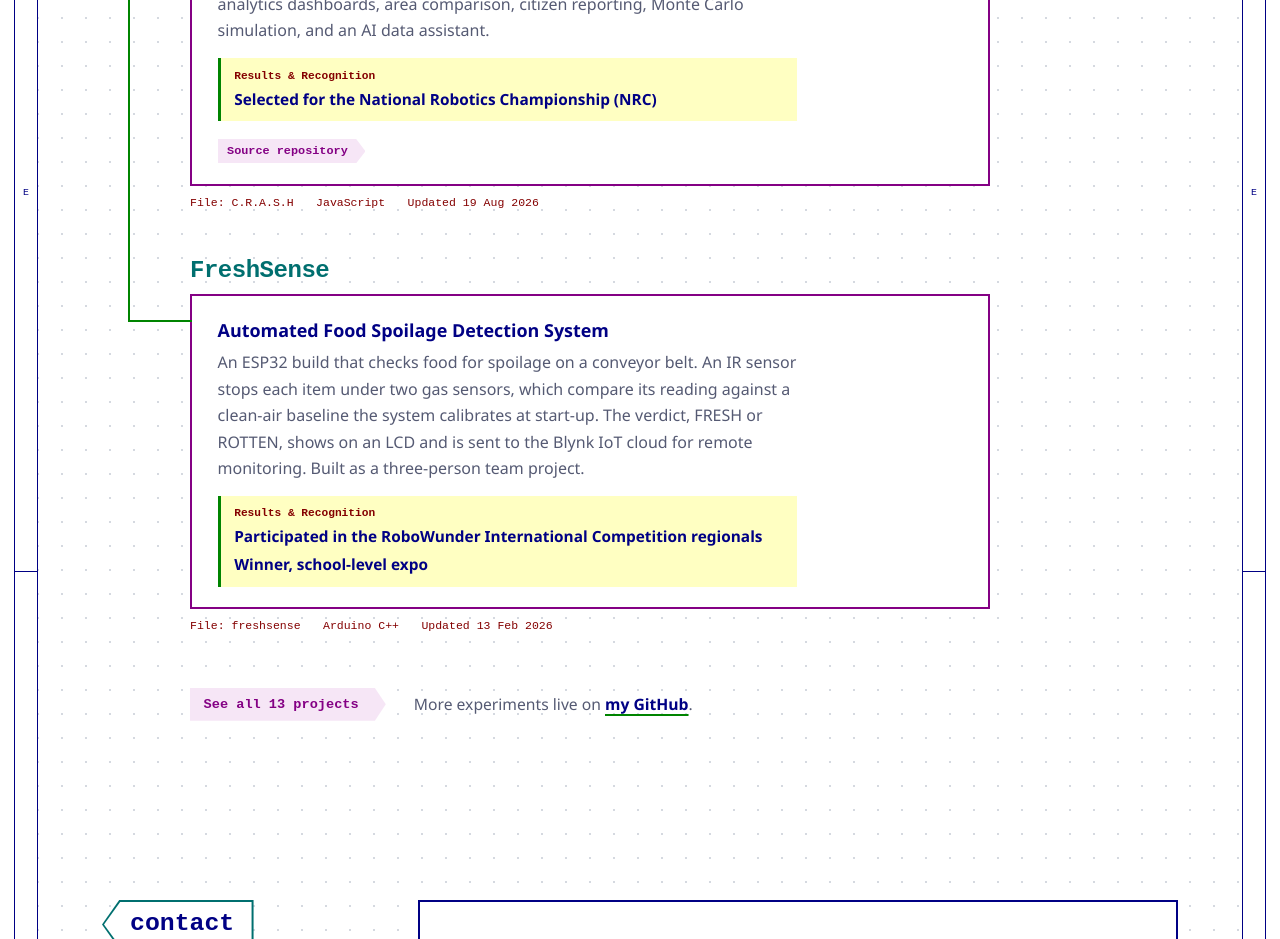
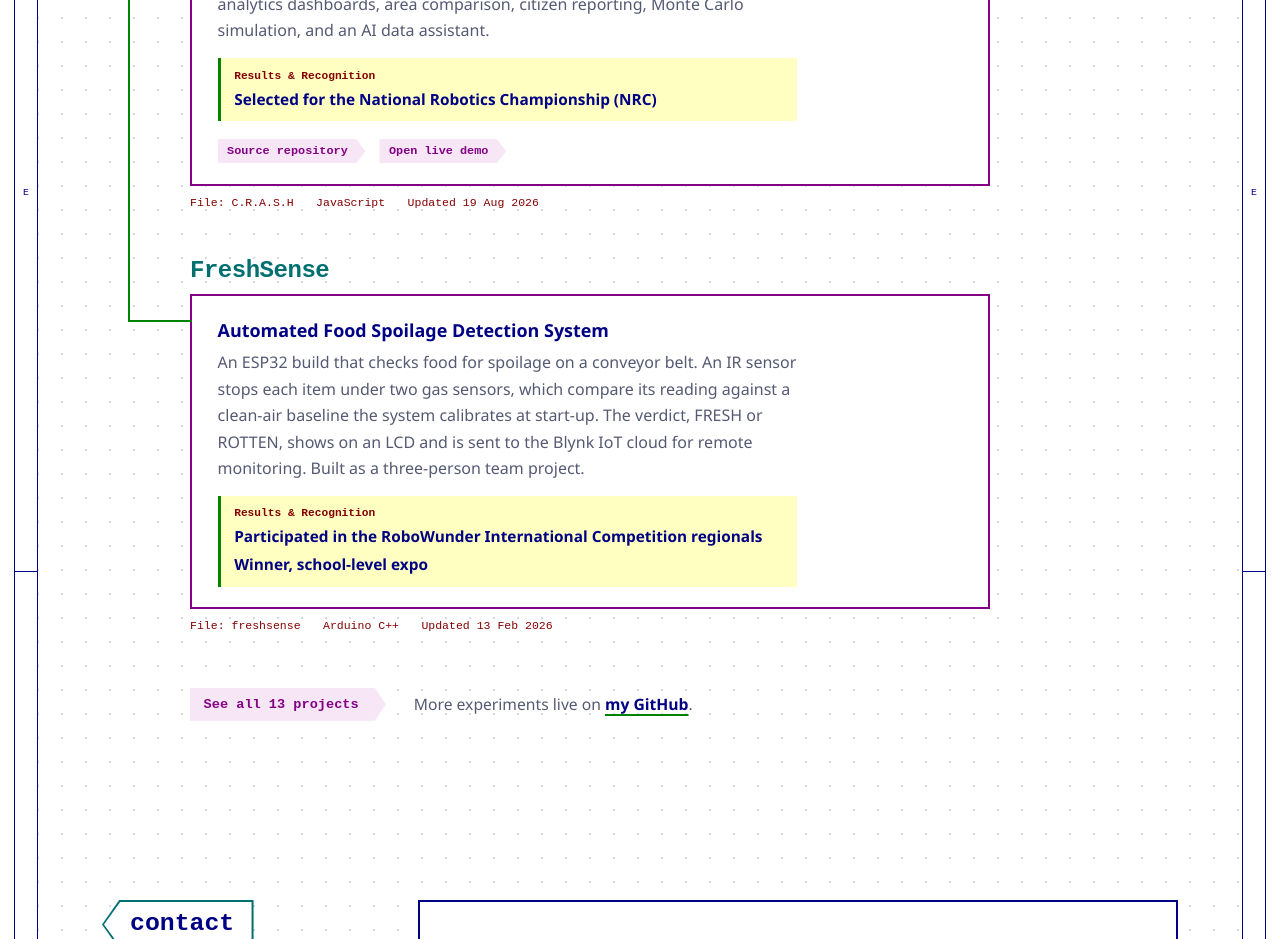
Before and after one commit to abivan100-stack/abivan-portfolio, a React (Vite) app: page / in a window 1280 px wide. Shown: the part 3260-4199 px from the top of the page. Built offline with nearby package versions, Linux system fonts and the light colour scheme; a web font is replaced by a local one.

Commit message:
Add Render live demo links for CRASH, Spikefit and GAIKWAD

```diff
--- a/src/data/projects.json
+++ b/src/data/projects.json
@@ -54,7 +54,7 @@
       }
     ],
     "url": "https://github.com/abivan100-stack/C.R.A.S.H",
-    "demoUrl": null,
+    "demoUrl": "https://c-r-a-s-h.onrender.com",
     "language": "JavaScript",
     "topics": [],
     "stars": 2,
@@ -67,7 +67,7 @@
     "contextNote": null,
     "recognitions": [],
     "url": "https://github.com/abivan100-stack/Spike_Fit",
-    "demoUrl": null,
+    "demoUrl": "https://spike-fit.onrender.com",
     "language": "TypeScript",
     "topics": [],
     "stars": 0,
@@ -106,7 +106,7 @@
     "contextNote": "Unofficial fan project. Not affiliated with, endorsed by, or connected to any player, club, league, or board. All statistics shown are illustrative / approximate, as of mid-2026 and are used for design and demonstration purposes only.",
     "recognitions": [],
     "url": "https://github.com/abivan100-stack/rutu-gaikwad-fansite",
-    "demoUrl": null,
+    "demoUrl": "https://rutu-31.onrender.com",
     "language": "HTML",
     "topics": [],
     "stars": 0,
```
Also changed, not shown: scripts/sync-projects.mjs (+7 -1 lines).
